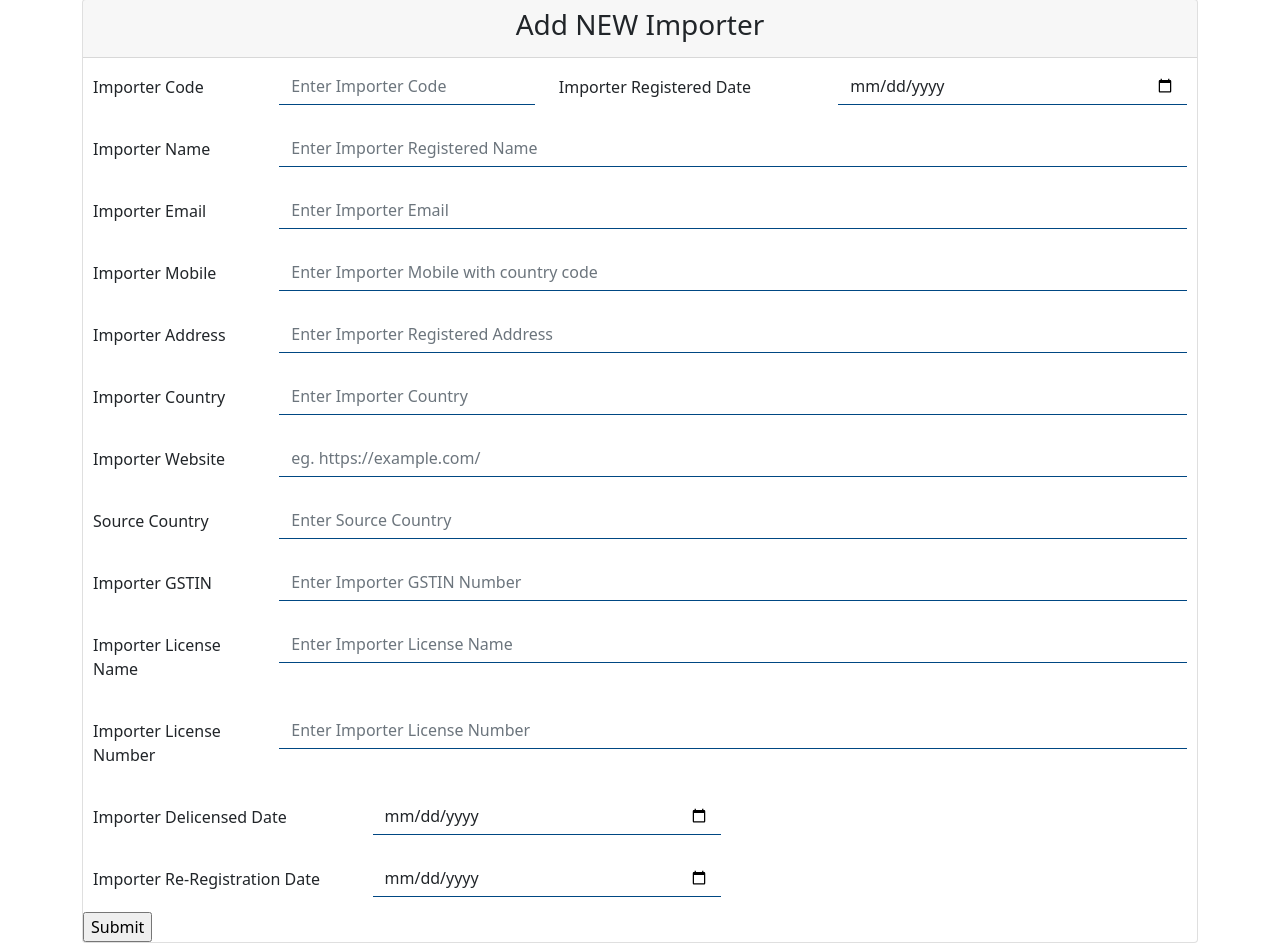
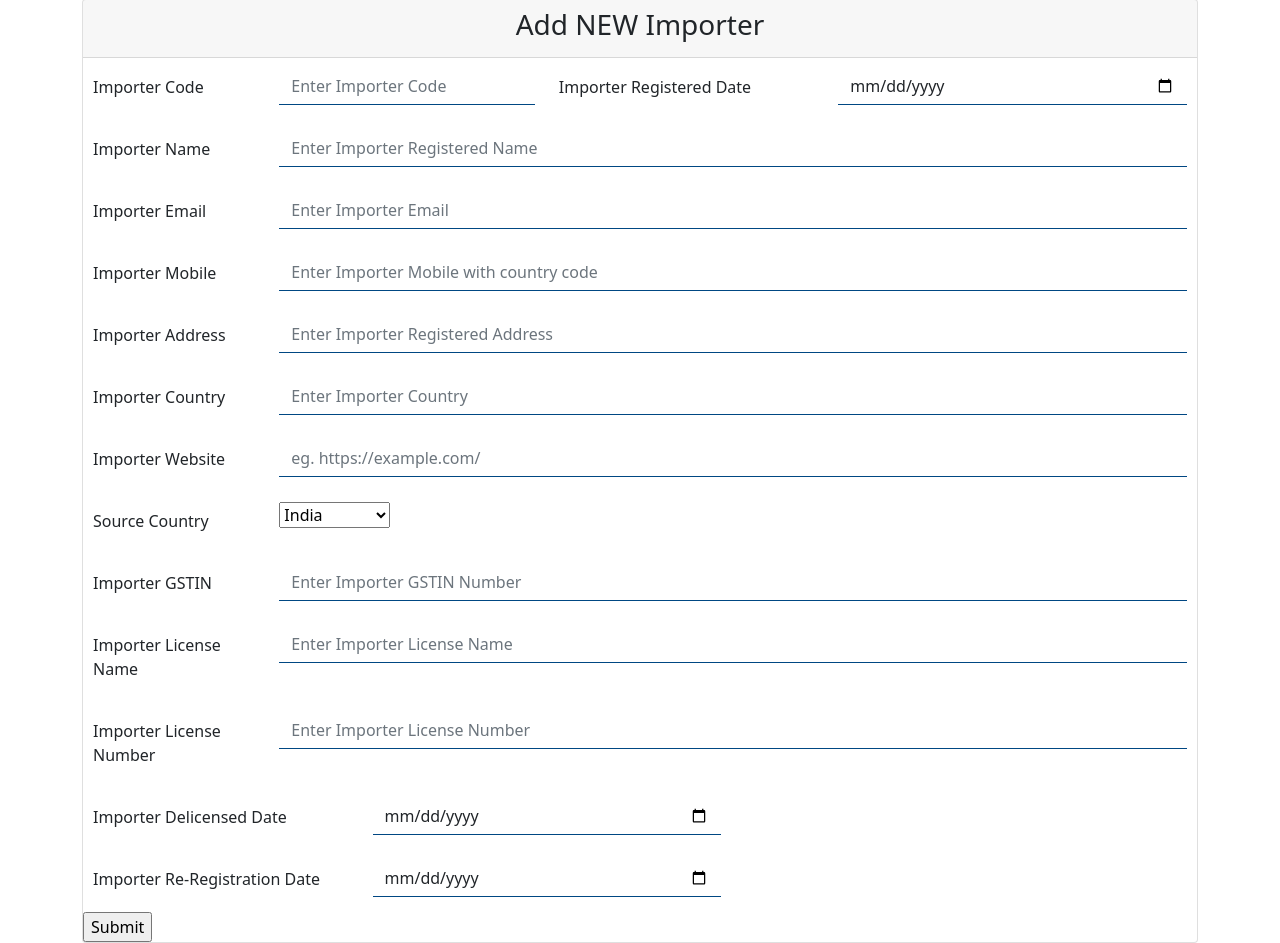
Before and after one commit to XtremeSoftech/goodweav, a PHP site: page /addimporter.php in a window 1280 px wide. Shown: the part 125-1068 px from the top of the page. Run offline with PHP 8.4, Linux system fonts and the light colour scheme.

Commit message:
Update addimporter.php

```diff
--- a/addimporter.php
+++ b/addimporter.php
@@ -74,7 +74,12 @@
                             <div class="mb-1 row">
                                 <label for="expAddress" class="col-sm-2 col-form-label">Source Country</label>
                                 <div class="col-sm-10">
-                                    <input type="text" name="source_country" class="form-control" id="expAddress" placeholder="Enter Source Country">
+                                    <!-- <input type="text" name="source_country" class="form-control" id="expAddress" placeholder="Enter Source Country"> -->
+                                    <select name="" id="">
+                                        <option value="1">India</option>
+                                        <option value="2">Nepal</option>
+                                        <option value="3">Bangladesh</option>
+                                    </select>
                                 </div>
                             </div>
                             <div class="mb-1 row">
```
